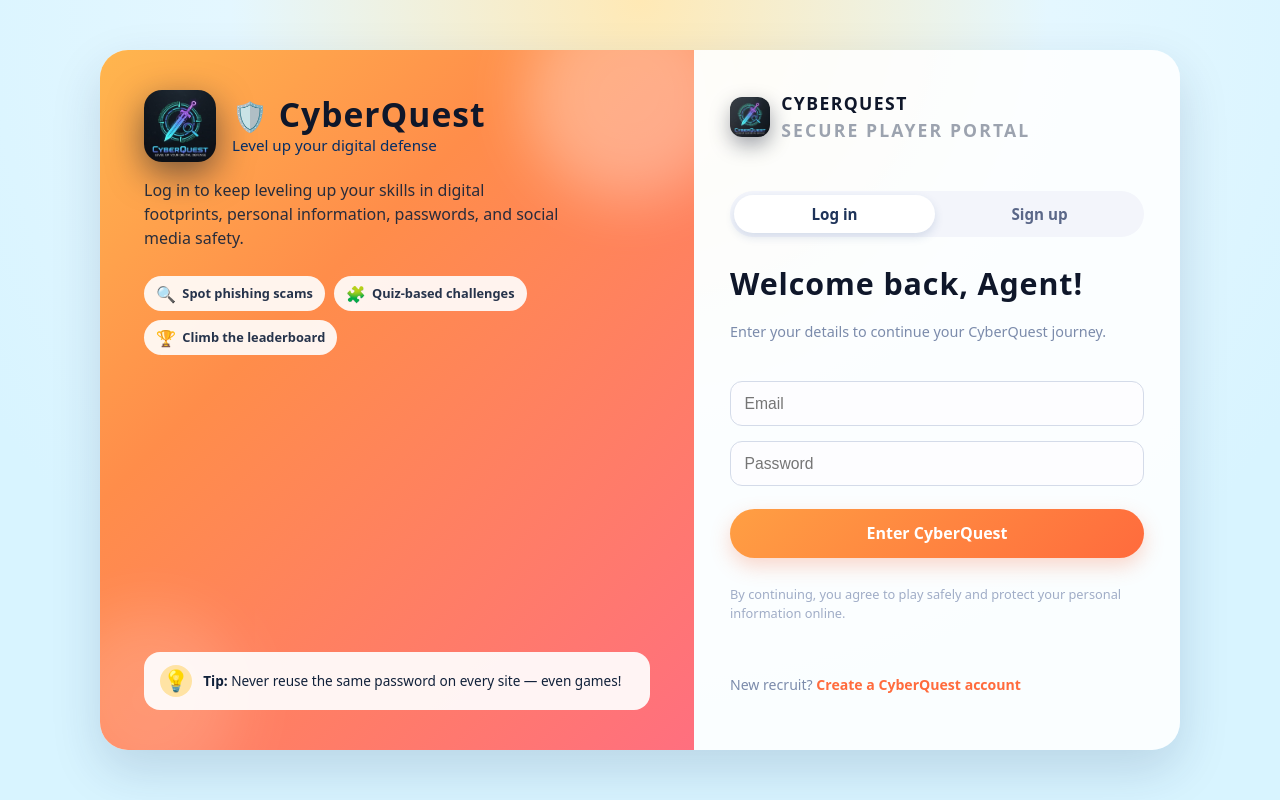
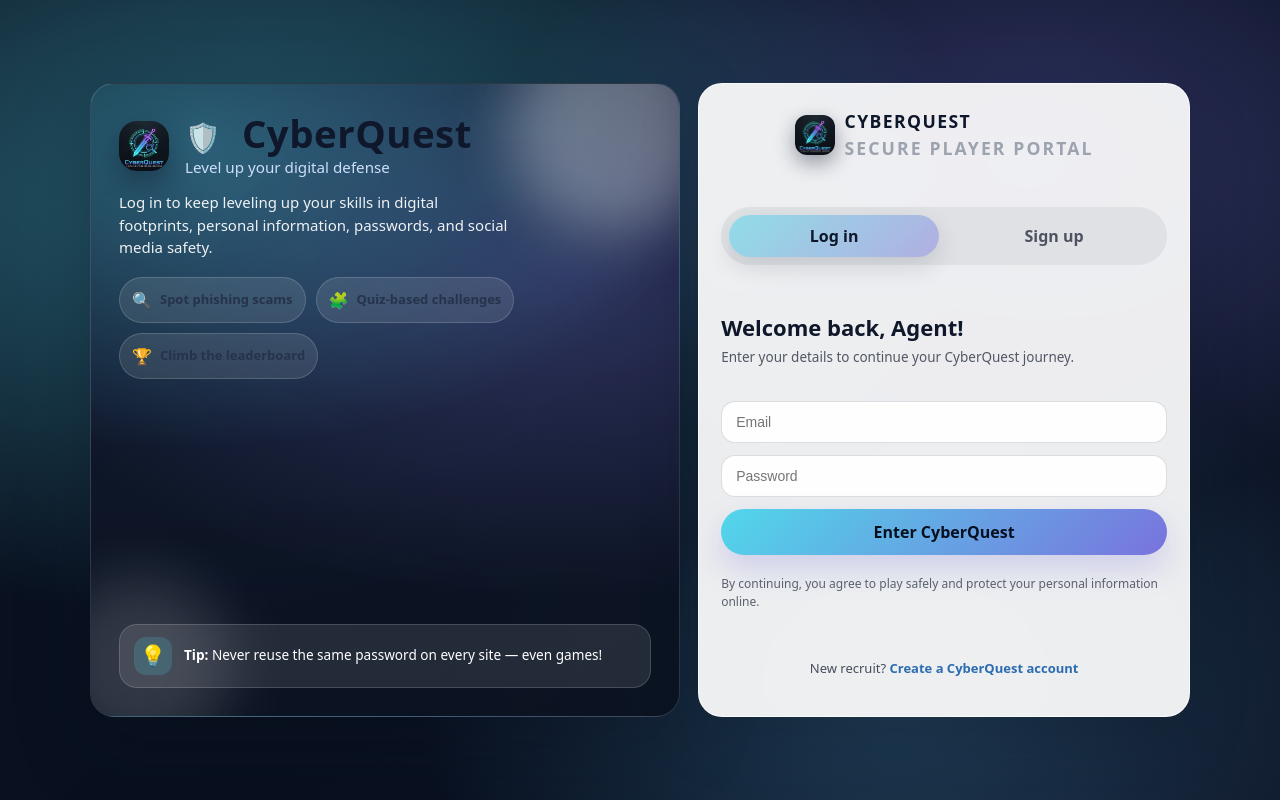
Before and after one commit to jsonfrmt0162/cyber-safety-game, a React (Vite) app in the folder frontend/: page / in a window 1280 px wide. Built offline with nearby package versions, Linux system fonts and the light colour scheme; no server answers.

Commit message:
Apply backcolor design

```diff
--- a/frontend/src/index.js
+++ b/frontend/src/index.js
@@ -1,6 +1,7 @@
 import React from "react";
 import ReactDOM from "react-dom/client";
 import App from "./App";
+import "./styles/Theme.css";
 
 ReactDOM.createRoot(document.getElementById("root")).render(
   <React.StrictMode>
--- a/frontend/src/main.jsx
+++ b/frontend/src/main.jsx
@@ -2,6 +2,8 @@ import React from "react";
 import ReactDOM from "react-dom/client";
 import App from "./App";
 import "./index.css";
+import "./styles/Theme.css";
+
 
 ReactDOM.createRoot(document.getElementById("root")).render(
   <React.StrictMode>
--- a/frontend/src/styles/Dashboard.css
+++ b/frontend/src/styles/Dashboard.css
@@ -10,16 +10,6 @@
     --cq-lav: #F3ECFF;
     --cq-white: #FFFFFF;
   }
-
-  .dashboard-page,
-.dashboard-container {
-  background:
-    radial-gradient(900px circle at 15% 12%, rgba(25, 211, 255, 0.35), transparent 60%),
-    radial-gradient(800px circle at 85% 18%, rgba(155, 92, 255, 0.28), transparent 62%),
-    radial-gradient(700px circle at 55% 88%, rgba(46, 242, 210, 0.22), transparent 60%),
-    linear-gradient(180deg, var(--cq-ice), var(--cq-mint) 55%, var(--cq-lav));
-  background-attachment: fixed;
-}
 
 .dashboard-page::before,
 .dashboard-container::before {
@@ -46,15 +36,6 @@
     overflow-y: auto;
   }
 
-  /* Header */
-  .dashboard-header {
-    text-align: center;
-    padding: 1rem;
-    border-radius: 12px;
-    box-shadow: 0 6px 18px rgba(0,0,0,.08);
-    background-color: #fffae3;
-    position: relative;
-  }
 
   .logout-button {
     border-radius: 999px;
@@ -574,15 +555,6 @@
     gap: 0.6rem;
   }
 
-  .ghost-button {
-    border-radius: 999px;
-    border: 1px solid #fff;
-    padding: 0.35rem 0.9rem;
-    background: transparent;
-    color: #1c1b1b;
-    font-size: 0.85rem;
-    cursor: pointer;
-  }
 
   .header-left {
     display: flex;
@@ -904,3 +876,57 @@
     font-size: 0.95rem;
     color: #64748b;
   }
+
+  .dashboard-container{
+    width: 100vw;
+    min-height: 100vh;
+    padding: 2rem;
+    box-sizing: border-box;
+    overflow-y: auto;
+
+    /* CyberQuest theme background */
+    background:
+      radial-gradient(1200px 700px at 18% 22%, rgba(81,215,234,0.30), transparent 60%),
+      radial-gradient(900px 600px at 82% 18%, rgba(121,115,221,0.25), transparent 58%),
+      radial-gradient(900px 600px at 60% 90%, rgba(81,168,212,0.18), transparent 62%),
+      linear-gradient(135deg, #eafcff, #eef6ff 35%, #f4f1ff 80%, #ffffff);
+  }
+
+  /* Header “hero bar” aligned with logo */
+  .dashboard-header{
+    background:
+      linear-gradient(90deg, rgba(81,215,234,0.55), rgba(121,115,221,0.45));
+    border-radius: 18px;
+    box-shadow: var(--cq-shadow);
+    padding: 1rem;
+    position: relative;
+    border: 1px solid rgba(255,255,255,0.75);
+  }
+
+  /* Buttons: match theme */
+  .logout-button,
+  .ghost-button{
+    border-radius: 999px;
+    border: none;
+    padding: 0.55rem 1rem;
+    font-weight: 800;
+    cursor: pointer;
+  }
+
+  .logout-button{
+    background: linear-gradient(135deg, var(--cq-sky), var(--cq-purple));
+    color: #06101f;
+    box-shadow: 0 12px 28px rgba(121,115,221,0.22);
+  }
+  .ghost-button{
+    background: rgba(255,255,255,0.65);
+    border: 1px solid rgba(15,23,42,0.10);
+    color: rgba(15,23,42,0.85);
+  }
+
+  .hero-logo {
+    width: 50px;
+    height: 50px;
+    border-radius: 18px;
+    box-shadow: 0 12px 35px rgba(15, 23, 42, 0.55);
+  }
--- a/frontend/src/styles/Login.css
+++ b/frontend/src/styles/Login.css
@@ -1,27 +1,4 @@
 /* ==== Page background ==== */
-.login-container {
-  display: flex;
-  justify-content: center;
-  align-items: center;
-  min-height: 100vh;
-  width: 100vw;
-  padding: 1.5rem;
-  box-sizing: border-box;
-  background: radial-gradient(circle at top, #ffe9b5 0, #e4f7ff 40%, #d8f4ff 75%);
-  font-family: system-ui, -apple-system, BlinkMacSystemFont, "Segoe UI", sans-serif;
-}
-
-/* Wrapper that holds hero + form */
-.login-shell {
-  width: 100%;
-  max-width: 1080px;
-  background: rgba(255, 255, 255, 0.88);
-  border-radius: 28px;
-  box-shadow: 0 20px 50px rgba(15, 40, 90, 0.15);
-  display: grid;
-  grid-template-columns: minmax(0, 1.1fr) minmax(0, 0.9fr);
-  overflow: hidden;
-}
 
 /* ==== Left hero panel ==== */
 .login-hero {
@@ -152,78 +129,12 @@
   font-size: 1.1rem;
 }
 
-/* Tabs for Login / Sign up */
-.auth-toggle {
-  margin-top: 0.5rem;
-  display: flex;
-  padding: 0.25rem;
-  border-radius: 999px;
-  background: #f3f5fb;
-  gap: 0.25rem;
-}
-
-.auth-tab {
-  flex: 1;
-  border-radius: 999px;
-  padding: 0.55rem 0.6rem;
-  font-size: 0.95rem;
-  font-weight: 600;
-  border: none;
-  background: transparent;
-  cursor: pointer;
-  color: #5a6788;
-  transition: all 0.2s ease;
-}
-
-.auth-tab.active {
-  background: #ffffff;
-  color: #1e3359;
-  box-shadow: 0 4px 10px rgba(33, 75, 137, 0.15);
-}
-
-
-.login-subtext {
-  font-size: 0.9rem;
-  color: #7b8bab;
-}
-
-/* Form fields */
-.login-form {
-  display: flex;
-  flex-direction: column;
-  gap: 0.9rem;
-}
-
-.login-input {
-  padding: 0.8rem 0.85rem;
-  border-radius: 12px;
-  border: 1px solid #d4dbe9;
-  font-size: 0.98rem;
-  outline: none;
-  transition: all 0.15s ease;
-  background: #fdfdff;
-}
-
 .login-input:focus {
   border-color: #4f8cff;
   box-shadow: 0 0 0 3px rgba(79, 140, 255, 0.18);
   background: #ffffff;
 }
 
-/* Button */
-.login-button {
-  margin-top: 0.5rem;
-  padding: 0.85rem;
-  border-radius: 999px;
-  border: none;
-  background: linear-gradient(135deg, #ff9f43, #ff6b3d);
-  color: #fff;
-  font-size: 1rem;
-  font-weight: 700;
-  cursor: pointer;
-  transition: transform 0.1s ease, box-shadow 0.15s ease, filter 0.15s ease;
-  box-shadow: 0 8px 20px rgba(247, 113, 69, 0.28);
-}
 
 .login-button:hover {
   filter: brightness(1.03);
@@ -237,32 +148,7 @@
   box-shadow: none;
 }
 
-/* Error */
-.login-error {
-  color: #e63946;
-  font-size: 0.85rem;
-  background: #ffe9eb;
-  border-radius: 10px;
-  padding: 0.5rem 0.75rem;
-}
 
-/* Bottom text */
-.signup-text {
-  font-size: 0.88rem;
-  color: #7b8bab;
-}
-
-.signup-link {
-  color: #ff6b3d;
-  font-weight: 600;
-  cursor: pointer;
-}
-
-/* Small hint under button */
-.login-meta {
-  font-size: 0.8rem;
-  color: #a0adc7;
-}
 
 /* ==== Responsive ==== */
 @media (max-width: 900px) {
@@ -293,13 +179,6 @@
 
 .login-heading-text {
   text-align: left;
-}
-
-.login-title {
-  margin: 0;
-  font-size: 1.9rem;
-  letter-spacing: 0.03em;
-  color: #0f172a;
 }
 
 .login-subtitle {
@@ -340,15 +219,7 @@
 .login-hero-tagline {
   margin: 0.1rem 0 0;
   font-size: 0.95rem;
-  color: #052d65;
-}
-
-/* right-side mini brand in the card */
-.login-logo {
-  display: flex;
-  align-items: center;
-  gap: 0.7rem;
-  margin-bottom: 1rem;
+  color: #cedef9;
 }
 
 .login-logo-img {
@@ -378,3 +249,225 @@
   letter-spacing: 0.12em;
   color: #9ca3af;
 }
+
+
+/* Full-screen background aligned to CyberQuest logo */
+.login-container{
+  min-height: 100vh;
+  width: 100%;
+  display:flex;
+  justify-content:center;
+  align-items:center;
+  padding: 24px;
+  box-sizing:border-box;
+
+  /* “CyberQuest” nebula gradient */
+  background:
+    radial-gradient(1200px 700px at 20% 25%, rgba(81,215,234,0.40), transparent 60%),
+    radial-gradient(900px 600px at 80% 20%, rgba(121,115,221,0.35), transparent 58%),
+    radial-gradient(800px 600px at 70% 85%, rgba(81,168,212,0.28), transparent 60%),
+    linear-gradient(135deg, var(--cq-navy), #08101f 50%, var(--cq-ink));
+}
+
+/* Main shell */
+.login-shell{
+  width: min(1100px, 100%);
+  display:grid;
+  grid-template-columns: 1.2fr 1fr;
+  gap: 18px;
+}
+
+/* Hero panel */
+.login-hero{
+  border-radius: var(--cq-radius-xl);
+  padding: 28px;
+  color: var(--cq-white);
+  position: relative;
+  overflow: hidden;
+  box-shadow: var(--cq-shadow-strong);
+  border: 1px solid rgba(255,255,255,0.14);
+
+  background:
+    radial-gradient(900px 500px at 15% 10%, rgba(81,215,234,0.35), transparent 60%),
+    radial-gradient(900px 500px at 80% 30%, rgba(121,115,221,0.30), transparent 65%),
+    linear-gradient(145deg, rgba(15,23,42,0.92), rgba(11,18,32,0.92));
+}
+
+.login-hero-title{
+  font-size: clamp(28px, 3vw, 44px);
+  margin: 0;
+  letter-spacing: 0.5px;
+}
+
+.login-hero-title .emoji{ margin-right: 10px; }
+
+.login-hero-subtitle{
+  opacity: .92;
+  line-height: 1.5;
+  margin-top: 10px;
+  max-width: 46ch;
+  font-size: 15px;
+}
+
+.login-hero-chips{
+  margin-top: 18px;
+  display:flex;
+  flex-wrap:wrap;
+  gap: 10px;
+}
+.hero-chip{
+  display:flex;
+  align-items:center;
+  gap: 8px;
+  padding: 10px 12px;
+  border-radius: 999px;
+  background: rgba(255,255,255,0.10);
+  border: 1px solid rgba(255,255,255,0.16);
+  font-size: 13px;
+}
+.hero-chip .icon{ font-size: 16px; }
+
+.login-hero-footer{
+  margin-top: 18px;
+  display:flex;
+  align-items:center;
+  gap: 12px;
+  padding: 12px 14px;
+  border-radius: var(--cq-radius-lg);
+  background: rgba(255,255,255,0.10);
+  border: 1px solid rgba(255,255,255,0.16);
+}
+.login-hero-footer-icon{
+  width: 38px;
+  height: 38px;
+  border-radius: 12px;
+  display:flex;
+  align-items:center;
+  justify-content:center;
+  background: rgba(81,215,234,0.18);
+}
+
+/* Form card */
+.login-card{
+  border-radius: var(--cq-radius-xl);
+  padding: 24px 22px;
+  background: var(--cq-card);
+  box-shadow: var(--cq-shadow);
+  border: 1px solid rgba(255,255,255,0.70);
+  backdrop-filter: blur(8px);
+}
+
+.login-logo{
+  display:flex;
+  align-items:center;
+  justify-content:center;
+  gap: 10px;
+  font-weight: 800;
+  letter-spacing: 1px;
+  color: var(--cq-ink);
+  margin-bottom: 12px;
+}
+
+.auth-toggle{
+  display:flex;
+  gap: 10px;
+  background: rgba(15,23,42,0.06);
+  padding: 8px;
+  border-radius: 999px;
+  margin: 10px 0 16px;
+}
+.auth-tab{
+  flex:1;
+  border:none;
+  padding: 10px 12px;
+  border-radius: 999px;
+  cursor:pointer;
+  background: transparent;
+  font-weight: 700;
+  color: rgba(15,23,42,0.7);
+}
+.auth-tab.active{
+  color: var(--cq-ink);
+  background:
+    linear-gradient(135deg, rgba(81,215,234,0.55), rgba(121,115,221,0.45));
+  box-shadow: 0 10px 25px rgba(11,18,32,0.12);
+}
+
+.login-title{
+  margin: 6px 0 4px;
+  font-size: 22px;
+  color: var(--cq-ink);
+}
+.login-subtext{
+  margin: 0 0 10px;
+  color: rgba(15,23,42,0.70);
+  font-size: 13.5px;
+  line-height: 1.4;
+}
+
+.login-form{
+  display:flex;
+  flex-direction:column;
+  gap: 12px;
+}
+
+.login-input{
+  padding: 12px 14px;
+  border-radius: 14px;
+  border: 1px solid rgba(15,23,42,0.14);
+  outline: none;
+  font-size: 14px;
+  background: rgba(255,255,255,0.92);
+}
+.login-input:focus{
+  border-color: rgba(81,215,234,0.85);
+  box-shadow: 0 0 0 4px rgba(81,215,234,0.18);
+}
+
+.login-button{
+  border:none;
+  border-radius: 999px;
+  padding: 12px 14px;
+  font-weight: 800;
+  cursor:pointer;
+  color: #06101f;
+  background: linear-gradient(135deg, var(--cq-sky), var(--cq-purple));
+  box-shadow: 0 14px 30px rgba(121,115,221,0.25);
+  transition: transform .08s ease, filter .2s ease;
+}
+.login-button:hover{ filter: brightness(1.05); }
+.login-button:active{ transform: translateY(1px); }
+.login-button:disabled{ opacity:.75; cursor:not-allowed; }
+
+.login-error{
+  background: rgba(239,68,68,0.10);
+  border: 1px solid rgba(239,68,68,0.25);
+  color: #b91c1c;
+  padding: 10px 12px;
+  border-radius: 14px;
+  font-size: 13px;
+}
+
+.login-meta{
+  margin-top: 8px;
+  font-size: 12px;
+  color: rgba(15,23,42,0.65);
+}
+
+.signup-text{
+  margin-top: 12px;
+  font-size: 13px;
+  color: rgba(15,23,42,0.75);
+  text-align:center;
+}
+.signup-link{
+  font-weight: 800;
+  color: #2b6cb0;
+  cursor:pointer;
+}
+
+/* Responsive */
+@media (max-width: 980px){
+  .login-shell{ grid-template-columns: 1fr; }
+  .login-hero{ order: 2; }
+}
--- a/frontend/src/styles/Theme.css
+++ b/frontend/src/styles/Theme.css
@@ -1,111 +1,27 @@
-/* src/styles/theme.css */
-:root {
-    /* Core background */
-    --cq-bg-0: #050816;     /* deep space */
-    --cq-bg-1: #071126;     /* slightly lighter */
-    --cq-surface: rgba(255, 255, 255, 0.06);
-    --cq-surface-2: rgba(255, 255, 255, 0.09);
-    --cq-border: rgba(148, 163, 184, 0.25);
+:root{
+    /* CyberQuest palette (pulled from your logo) */
+    --cq-navy: #0b1220;
+    --cq-ink: #0f172a;
+    --cq-sky: #51d7ea;
+    --cq-cyan: #51a8d4;
+    --cq-teal: #4081a1;
+    --cq-purple: #7973dd;
 
-    /* Logo accents (CyberQuest) */
-    --cq-cyan: #22d3ee;     /* neon cyan */
-    --cq-teal: #2dd4bf;     /* teal glow */
-    --cq-purple: #a855f7;   /* neon purple */
-    --cq-blue: #60a5fa;
+    /* UI neutrals */
+    --cq-white: #ffffff;
+    --cq-soft: rgba(255,255,255,0.78);
+    --cq-card: rgba(255,255,255,0.92);
+    --cq-border: rgba(255,255,255,0.18);
 
-    /* Text */
-    --cq-text: #e5e7eb;
-    --cq-muted: rgba(229, 231, 235, 0.75);
+    --cq-shadow: 0 18px 55px rgba(11,18,32,0.25);
+    --cq-shadow-strong: 0 24px 70px rgba(11,18,32,0.35);
 
-    /* Status */
-    --cq-success: #22c55e;
-    --cq-danger: #ef4444;
-    --cq-warning: #f59e0b;
-
-    /* Shadow/glow */
-    --cq-shadow: 0 25px 70px rgba(0, 0, 0, 0.55);
-    --cq-glow-cyan: 0 0 24px rgba(34, 211, 238, 0.25);
-    --cq-glow-purple: 0 0 24px rgba(168, 85, 247, 0.22);
-
-    /* Radius */
-    --cq-radius: 22px;
+    --cq-radius-xl: 24px;
+    --cq-radius-lg: 18px;
+    --cq-radius-md: 14px;
   }
 
-  html, body {
-    height: 100%;
-  }
-
-  body {
-    margin: 0;
-    color: var(--cq-text);
-    background:
-      radial-gradient(900px 420px at 20% 10%, rgba(34,211,238,0.18), transparent 60%),
-      radial-gradient(900px 420px at 80% 30%, rgba(168,85,247,0.16), transparent 65%),
-      radial-gradient(900px 520px at 50% 110%, rgba(45,212,191,0.10), transparent 55%),
-      linear-gradient(180deg, var(--cq-bg-0), var(--cq-bg-1));
+  /* optional: nicer font everywhere */
+  body{
     font-family: system-ui, -apple-system, Segoe UI, Roboto, Arial, sans-serif;
   }
-
-  .cq-card {
-    background: var(--cq-surface);
-    border: 1px solid var(--cq-border);
-    border-radius: var(--cq-radius);
-    box-shadow: var(--cq-shadow);
-    backdrop-filter: blur(10px);
-  }
-
-  .cq-btn {
-    border: 0;
-    border-radius: 999px;
-    padding: 0.7rem 1.15rem;
-    font-weight: 700;
-    cursor: pointer;
-    transition: transform 0.15s ease, filter 0.2s ease;
-  }
-
-  .cq-btn:active {
-    transform: translateY(1px);
-  }
-
-  .cq-btn-primary {
-    color: #06121f;
-    background: linear-gradient(135deg, var(--cq-cyan), var(--cq-purple));
-    box-shadow: var(--cq-glow-cyan), var(--cq-glow-purple);
-  }
-
-  .cq-btn-ghost {
-    color: var(--cq-text);
-    background: rgba(255,255,255,0.06);
-    border: 1px solid rgba(148,163,184,0.25);
-  }
-
-  .cq-link {
-    color: var(--cq-cyan);
-    font-weight: 700;
-    cursor: pointer;
-  }
-
-  .cq-input {
-    width: 100%;
-    padding: 0.9rem 1rem;
-    border-radius: 14px;
-    border: 1px solid rgba(148,163,184,0.25);
-    background: rgba(2, 6, 23, 0.35);
-    color: var(--cq-text);
-    outline: none;
-  }
-
-  .cq-input:focus {
-    border-color: rgba(34,211,238,0.55);
-    box-shadow: 0 0 0 4px rgba(34,211,238,0.12);
-  }
-
-  .cq-badge {
-    display: inline-flex;
-    align-items: center;
-    gap: 0.4rem;
-    padding: 0.35rem 0.7rem;
-    border-radius: 999px;
-    background: rgba(255,255,255,0.06);
-    border: 1px solid rgba(148,163,184,0.22);
-  }
```
Also changed, not shown: frontend/src/pages/Dashboard.jsx (+6 -1 lines), frontend/src/assets/player.jpeg (added).
